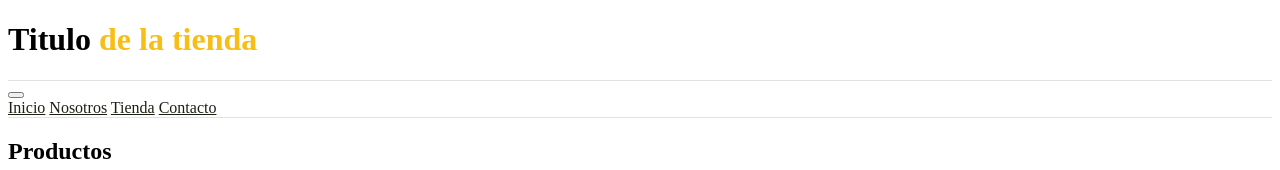
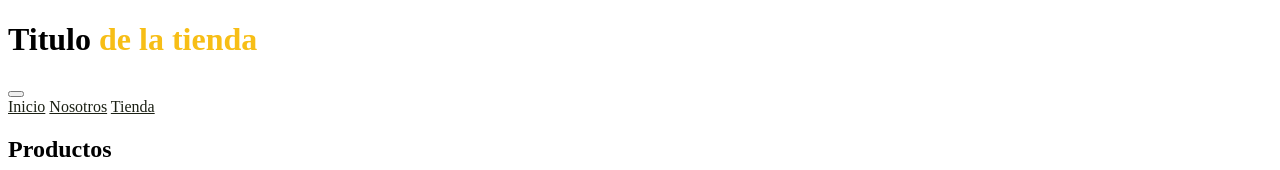
Before and after one commit to acamargo12/monster, a plain HTML site: page index.html in a window 1280 px wide. Shown: the top 170 px of the page. Drawn offline with Linux system fonts and the light colour scheme.

Commit message:
Eliminamos código que no se estaba utilizando

```diff
--- a/css/style.css
+++ b/css/style.css
@@ -9,8 +9,3 @@
    .nav-link{
        color: #1b2014;
    }
-
-   .navbar{
-       border-top: 1px solid #e1e1e1;
-       border-bottom: 1px solid #e1e1e1;
-    }
--- a/index.html
+++ b/index.html
@@ -27,7 +27,7 @@
             <a href="" class="nav-link">Inicio</a>
             <a href="" class="nav-link">Nosotros</a>
             <a href="" class="nav-link">Tienda</a>
-            <a href="" class="nav-link">Contacto</a>
+
           </nav>
         </div>
       </nav>
```
